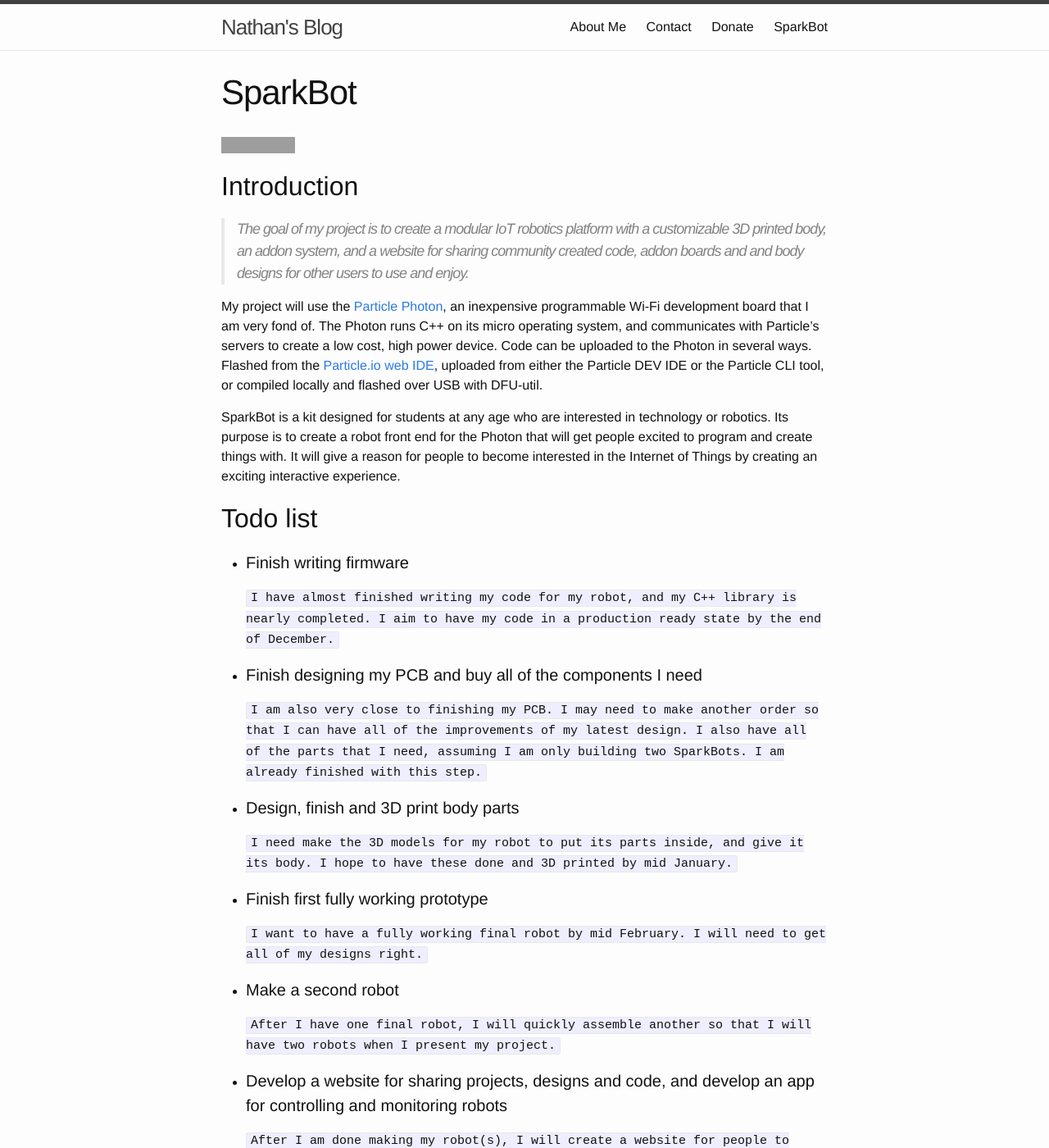
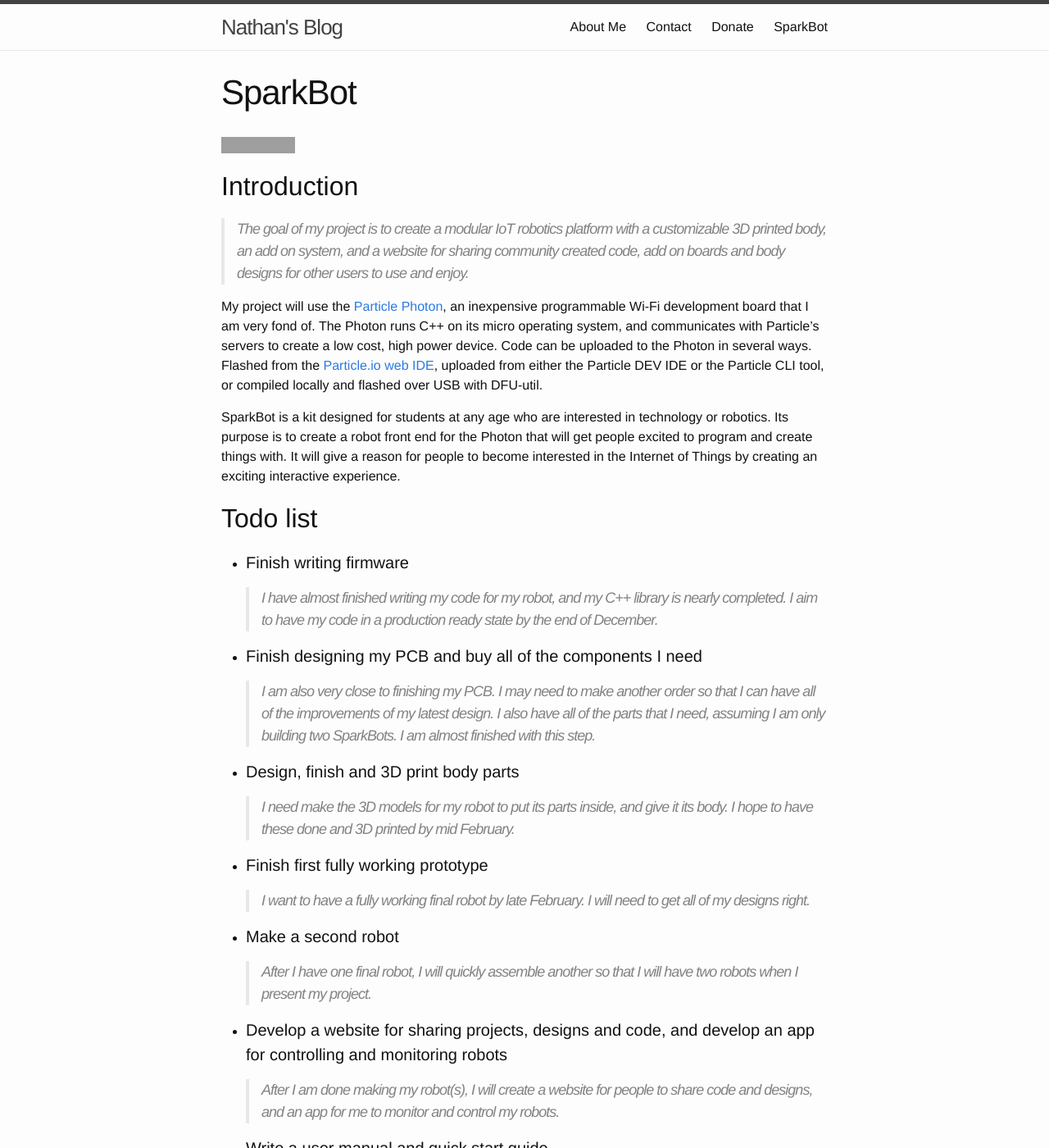
Before and after one commit to nrobinson2000/blog, a Jekyll site: the page built from sparkbot.md, in a window 1280 px wide and 1400 px high. Shown: the whole window at 82% size. Built offline with Jekyll 4.4.1, drawn with Linux system fonts in a browser that asks for light colours; Markdown is read by kramdown in place of the engine named in the settings; a script that is not in the unit is left out; comment, search, counter and statistics services are not loaded; some of the changed text lies outside the part shown; grey boxes are pictures that could not be loaded.

Commit message:
at 14:23 of 27-01-2016

````diff
--- a/sparkbot.md
+++ b/sparkbot.md
@@ -7,7 +7,7 @@
 [![Build Status](https://travis-ci.org/nrobinson2000/sparkbot-default.svg?branch=master)](https://travis-ci.org/nrobinson2000/sparkbot-default)
 
 ## Introduction
->The goal of my project is to create a modular IoT robotics platform with a customizable 3D printed body, an addon system, and a website for sharing community created code, addon boards and and body designs for other users to use and enjoy.
+>The goal of my project is to create a modular IoT robotics platform with a customizable 3D printed body, an add on system, and a website for sharing community created code, add on boards and body designs for other users to use and enjoy.
 
 My project will use the [Particle Photon](https://particle.io/), an inexpensive programmable Wi-Fi development board that I am very fond of.  The Photon runs C++ on its micro operating system, and communicates with Particle's servers to create a low cost, high power device. Code can be uploaded to the Photon in several ways. Flashed from the [Particle.io web IDE][7], uploaded from either the Particle DEV IDE or the Particle CLI tool, or compiled locally and flashed over USB with DFU-util.
 
@@ -15,28 +15,37 @@
 
 ## Todo list
 * #### Finish writing firmware
-```I have almost finished writing my code for my robot, and my C++ library is nearly completed.  I aim to have my code in a production ready state by the end of December.```
+>I have almost finished writing my code for my robot, and my C++ library is nearly completed.  I aim to have my code in a production ready state by the end of December.
 
 * #### Finish designing my PCB and buy all of the components I need
-```I am also very close to finishing my PCB.  I may need to make another order so that I can have all of the improvements of my latest design.  I also have all of the parts that I need, assuming I am only building two SparkBots.  I am already finished with this step.```
+>I am also very close to finishing my PCB.  I may need to make another order so that I can have all of the improvements of my latest design.  I also have all of the parts that I need, assuming I am only building two SparkBots.  I am almost finished with this step.
 
 * #### Design, finish and 3D print body parts
-```I need make the 3D models for my robot to put its parts inside, and give it its body.  I hope to have these done and 3D printed by mid January.```
+>I need make the 3D models for my robot to put its parts inside, and give it its body.  I hope to have these done and 3D printed by mid February.
 
 * #### Finish first fully working prototype
-```I want to have a fully working final robot by mid February.  I will need to get all of my designs right.```
+>I want to have a fully working final robot by late February.  I will need to get all of my designs right.
 
 * #### Make a second robot
-```After I have one final robot, I will quickly assemble another so that I will have two robots when I present my project.```
+>After I have one final robot, I will quickly assemble another so that I will have two robots when I present my project.
 
 * #### Develop a website for sharing projects, designs and code, and develop an app for controlling and monitoring robots
-```After I am done making my robot(s), I will create a website for people to share code and designs, and an app for me to monitor and control my robots.```
+>After I am done making my robot(s), I will create a website for people to share code and designs, and an app for me to monitor and control my robots.
 
 * #### Write a user manual and quick start guide
-```I want to write a proper documentation for my robot.  I will make an online documentation as well as a paper documentation to have when I present my project.```
+>I want to write a proper documentation for my robot.  I will make an online documentation as well as a paper documentation to have when I present my project.
 
-* #### Launch my project on Kickstarter?
-```If my project goes really well I think I might put my project on Kickstarter, so that other people will be able to buy my product and be a part of the SparkBot community.```
+* #### Write my reflection
+
+> I need to write my reflection and talk about the following topics:
+
+>* Why I am using GitHub over Google Drive.
+
+>* Why I made my own PCB over using a breadboard.
+
+>* Why I made my own website over the standard template.
+
+>* Challenges.  PWMS, PCB, 3D Models
 
 ## Hardware
 My project uses many components and several custom designed PCBs.  I have made several versions of the main PCB, each one with fixes and corrections from the last.  Below is a representational image of the PCB, and an image of the Photon pins used by the PCB.
````
